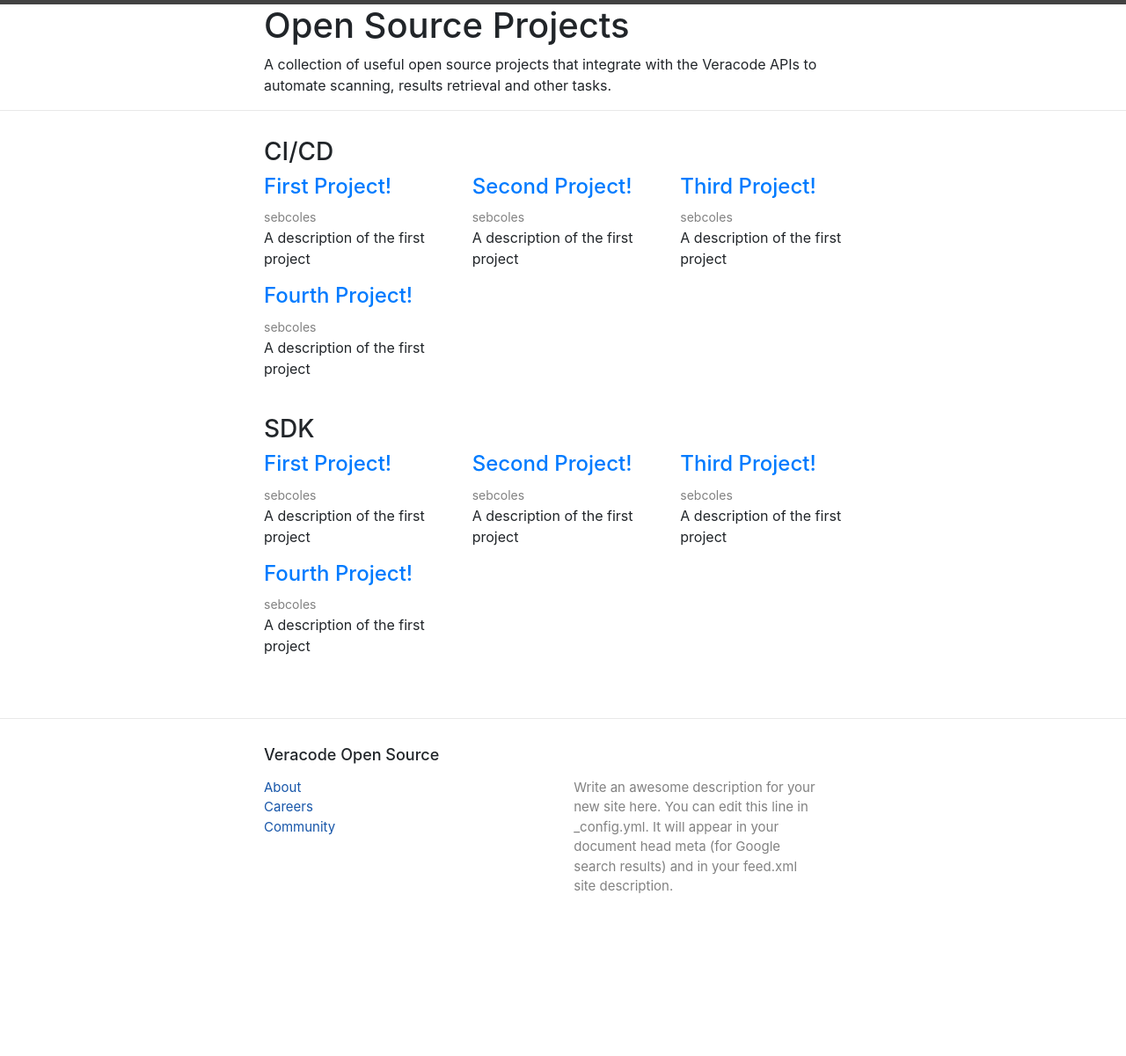
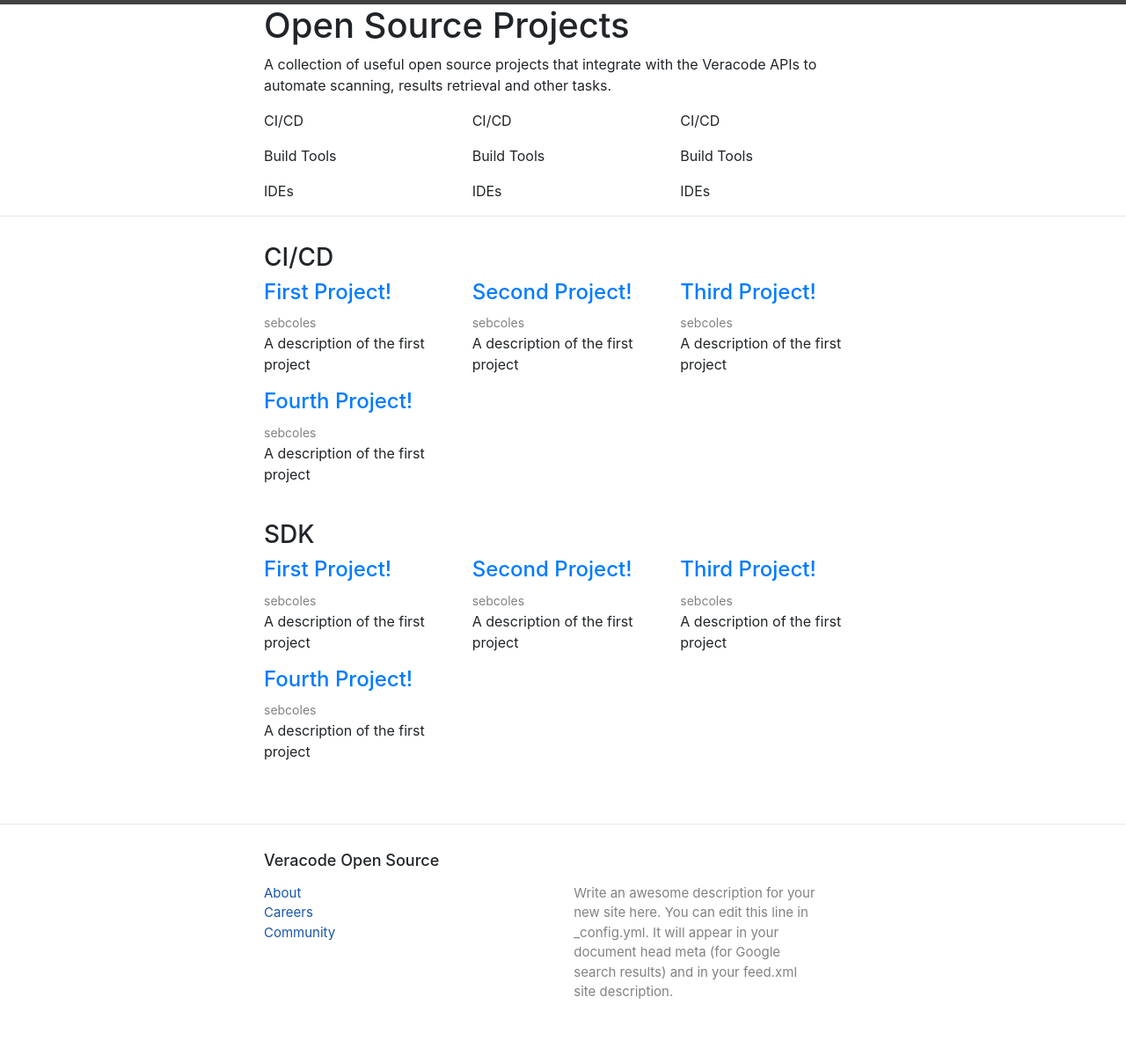
Before and after one commit to sebcoles/sebcoles.github.io, a Jekyll site: the page built from index.html, in a window 1280 px wide. Shown: the whole page at 88% size. Built offline with Jekyll 4.4.1, drawn with Linux system fonts in a browser that asks for light colours; before the commit the page ends 1080 px from its top, so only the background shows below that.

Commit message:
Update header.html

```diff
--- a/_includes/header.html
+++ b/_includes/header.html
@@ -5,6 +5,24 @@
     <h1>Open Source Projects</h1>
     <p>A collection of useful open source projects that integrate with the Veracode APIs to automate scanning, results retrieval and other tasks.</p>
 
+      <div class="row">
+        <div class="col-md-4">
+          <p>CI/CD</p>
+          <p>Build Tools</p>
+          <p>IDEs</p>
+        </div>
+        <div class="col-md-4">
+                    <p>CI/CD</p>
+          <p>Build Tools</p>
+          <p>IDEs</p>
+        </div>
+        <div class="col-md-4">
+                    <p>CI/CD</p>
+          <p>Build Tools</p>
+          <p>IDEs</p>
+        </div>
+    </div>
+
   </div>
 
 </header>
```
